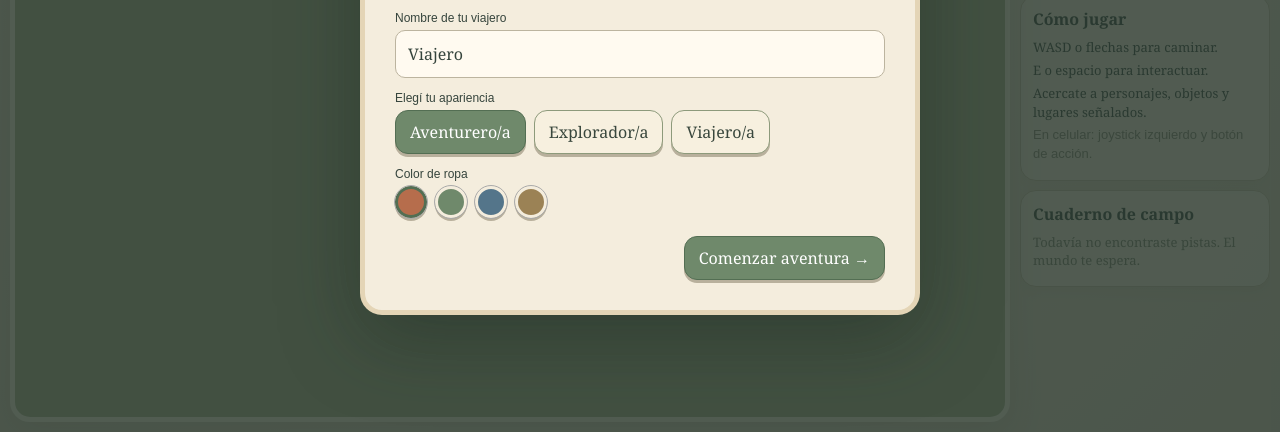
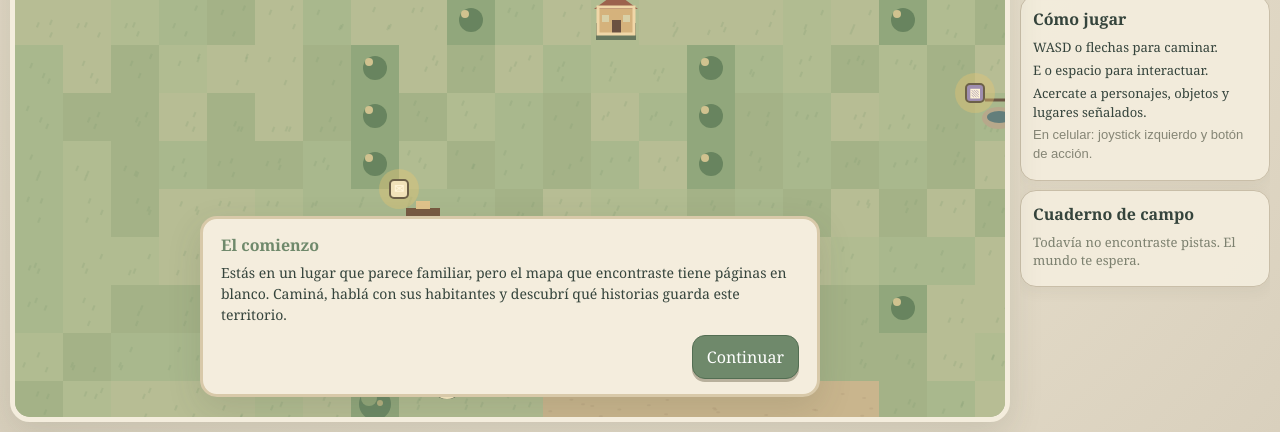
Before and after one commit to eliasmartinezcultural-glitch/villa-pelon-2.3, a plain HTML site: page index.html in a window 1280 px wide. Both pictures are taken after a click on the button "Comenzar aventura →". Shown: the part 368-800 px from the top of the page. Drawn offline with Linux system fonts and the light colour scheme.

Commit message:
Fix JavaScript line breaks and player movement syntax

```diff
--- a/index.html
+++ b/index.html
@@ -94,10 +94,12 @@ function nearestTarget(){let best=null,dist=62;for(const o of objects.filter(o=>
 function say(name,text,cb){state.dialogue={name,text,cb};$('dialogue-name').textContent=name;$('dialogue-text').textContent=text;$('dialogue').style.display='block'}
 function closeDialogue(){if(!state.dialogue)return;let cb=state.dialogue.cb;state.dialogue=null;$('dialogue').style.display='none';if(cb)cb()}
 $('dialogue-next').onclick=closeDialogue;
-function persist(){try{localStorage.setItem('vpt-save',JSON.stringify({...state,visited:[...state.visited],dialogue:null}))}catch(e){}}\nfunction notify(t){const el=$('toast');el.textContent=t;el.classList.add('show');clearTimeout(toastTimer);toastTimer=setTimeout(()=>el.classList.remove('show'),2400)}
+function persist(){try{localStorage.setItem('vpt-save',JSON.stringify({...state,visited:[...state.visited],dialogue:null}))}catch(e){}}
+function notify(t){const el=$('toast');el.textContent=t;el.classList.add('show');clearTimeout(toastTimer);toastTimer=setTimeout(()=>el.classList.remove('show'),2400)}
 function interact(){if(!state.started)return;if(state.dialogue){closeDialogue();return}let t=nearestTarget();if(!t){notify('No hay nada cerca para investigar.');return}if(t.target==='npc'){say(t.name+' · '+t.role,t.text);return}state.discoveries.push(t.id);state.memories.push(t.title);state.questStep++;persist();$('discovery-count').textContent=state.discoveries.length;$('memory-count').textContent=state.memories.length;$('progress-bar').style.width=Math.min(100,state.discoveries.length/3*100)+'%';$('latest-entry').textContent=t.title+': '+t.desc;notify('¡Nuevo descubrimiento: '+t.title+'!');say(t.title,t.desc+'\n\nSe agregó a tu diario de viaje.');if(state.discoveries.length===3&&state.era===0){say('El mapa comienza a responder','Reuniste tres pistas. El mapa parece señalar otra capa del tiempo. Cuando quieras, abrí el diario y elegí viajar a otra época.')}
 }
-function collides(px,py){if(tileAt(Math.floor(px/TILE),Math.floor(py/TILE))==='water')return true;for(const o of worldObjects){if(!['house','barn','well'].includes(o.type))continue;const cx=o.x*TILE+24,cy=o.y*TILE+24;if(Math.abs(px-cx)<22&&Math.abs(py-cy)<20)return true}for(let y=0;y<ROWS;y+=1)for(let x=0;x<COLS;x+=1){if(tileAt(x,y)==='orchard'&&hash(x,y)>.55){const cx=x*TILE+24,cy=y*TILE+24;if(Math.abs(px-cx)<12&&Math.abs(py-cy)<13)return true}}return false}\nfunction move(dt){let dx=0,dy=0;if(keys.ArrowLeft||keys.a||keys.A)dx--;if(keys.ArrowRight||keys.d||keys.D)dx++;if(keys.ArrowUp||keys.w||keys.W)dy--;if(keys.ArrowDown||keys.s||keys.S)dy++;dx+=touch.x;dy+=touch.y;let l=Math.hypot(dx,dy);if(l>0){dx/=l;dy/=l;let speed=165;let nx=state.x+dx*speed*dt,ny=state.y+dy*speed*dt;const tx=Math.floor(nx/TILE),ty=Math.floor(ny/TILE);nx=Math.max(20,Math.min(COLS*TILE-20,nx));ny=Math.max(20,Math.min(ROWS*TILE-20,ny));if(!collides(nx,state.y))state.x=nx;if(!collides(state.x,ny))state.y=nystate.dir=Math.atan2(dy,dx)}cam.x=Math.max(0,Math.min(COLS*TILE-W,state.x-W/2));cam.y=Math.max(0,Math.min(ROWS*TILE-H,state.y-H/2))}
+function collides(px,py){if(tileAt(Math.floor(px/TILE),Math.floor(py/TILE))==='water')return true;for(const o of worldObjects){if(!['house','barn','well'].includes(o.type))continue;const cx=o.x*TILE+24,cy=o.y*TILE+24;if(Math.abs(px-cx)<22&&Math.abs(py-cy)<20)return true}for(let y=0;y<ROWS;y+=1)for(let x=0;x<COLS;x+=1){if(tileAt(x,y)==='orchard'&&hash(x,y)>.55){const cx=x*TILE+24,cy=y*TILE+24;if(Math.abs(px-cx)<12&&Math.abs(py-cy)<13)return true}}return false}
+function move(dt){let dx=0,dy=0;if(keys.ArrowLeft||keys.a||keys.A)dx--;if(keys.ArrowRight||keys.d||keys.D)dx++;if(keys.ArrowUp||keys.w||keys.W)dy--;if(keys.ArrowDown||keys.s||keys.S)dy++;dx+=touch.x;dy+=touch.y;let l=Math.hypot(dx,dy);if(l>0){dx/=l;dy/=l;let speed=165;let nx=state.x+dx*speed*dt,ny=state.y+dy*speed*dt;const tx=Math.floor(nx/TILE),ty=Math.floor(ny/TILE);nx=Math.max(20,Math.min(COLS*TILE-20,nx));ny=Math.max(20,Math.min(ROWS*TILE-20,ny));if(!collides(nx,state.y))state.x=nx;if(!collides(state.x,ny))state.y=nystate.dir=Math.atan2(dy,dx)}cam.x=Math.max(0,Math.min(COLS*TILE-W,state.x-W/2));cam.y=Math.max(0,Math.min(ROWS*TILE-H,state.y-H/2))}
 function loop(ts){let dt=Math.min((ts-last)/1000,.04)||0;last=ts;if(state.started&&!state.dialogue)move(dt);render();requestAnimationFrame(loop)}requestAnimationFrame(loop);
 window.addEventListener('keydown',e=>{if(['ArrowUp','ArrowDown','ArrowLeft','ArrowRight',' '].includes(e.key))e.preventDefault();keys[e.key]=true;if(e.key==='e'||e.key==='E'||e.key===' ')interact()});window.addEventListener('keyup',e=>keys[e.key]=false);
 $('interact').onclick=interact;
@@ -111,7 +113,8 @@ function changeEra(i){state.era=i;state.x=9*TILE;state.y=14*TILE;persist();state
 $('map-btn').onclick=()=>openPanel('Mapa del territorio','<p>Estás recorriendo una representación ilustrada libre. No es todavía un plano histórico ni una cartografía real de San Patricio del Chañar.</p><p><b>Regiones:</b> camino del pueblo, zona de viviendas, huerta, arboleda y curso de agua.</p><p>Las regiones históricas se ampliarán y ajustarán con mapas y fuentes verificadas.</p>');
 $('help-btn').onclick=()=>openPanel('Cómo jugar','<p><b>Computadora:</b> movete con WASD o las flechas. Presioná E o espacio para hablar e investigar.</p><p><b>Celular:</b> usá el joystick de la izquierda y el botón redondo de acción.</p><p><b>Objetivo:</b> recorré el lugar, encontrá objetos que brillan, conversá con los habitantes y reuní pistas para abrir nuevos viajes.</p><p><b>Importante:</b> esta primera versión usa personajes y escenas ficticias. No presenta sus diálogos como testimonios reales.</p>');
 function escapeHtml(s){return s.replace(/[&<>"']/g,c=>({'&':'&amp;','<':'&lt;','>':'&gt;','"':'&quot;',"'":'&#39;'}[c]))}
-window.addEventListener('beforeunload',persist);\nif('serviceWorker' in navigator && location.protocol.startsWith('http')){window.addEventListener('load',()=>navigator.serviceWorker.register('./sw.js').catch(()=>{}));}
+window.addEventListener('beforeunload',persist);
+if('serviceWorker' in navigator && location.protocol.startsWith('http')){window.addEventListener('load',()=>navigator.serviceWorker.register('./sw.js').catch(()=>{}));}
 try{let save=JSON.parse(localStorage.getItem('vpt-save')||'null');if(save&&save.started){Object.assign(state,save);state.visited=new Set(save.visited||[]);$('hero-name').value=state.name;$('player-name').textContent=state.name;$('era-label').textContent=eras[state.era].name;$('discovery-count').textContent=state.discoveries.length;$('memory-count').textContent=state.memories.length;$('progress-bar').style.width=Math.min(100,state.discoveries.length/3*100)+'%';$('start').style.display='none';state.started=true}}catch(e){}
 })();
 </script>
```
